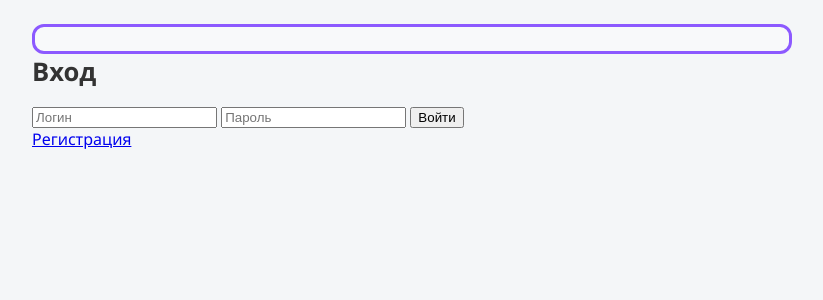
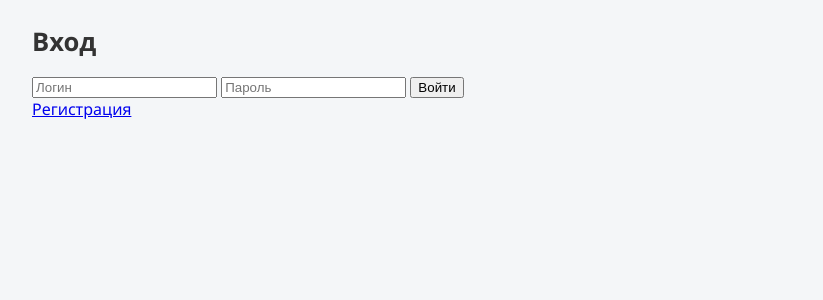
Before and after one commit to pavlo7200/training_calendar, a Flask app: page /login in a window 1280 px wide. Shown: the top 300 px of the page, without its empty margins (228-1051 px from the left). Run offline with Flask 3, Linux system fonts and the light colour scheme.

Commit message:
исправил небольшую ошибку оформления

```diff
--- a/templates/base.html
+++ b/templates/base.html
@@ -8,19 +8,21 @@
 <body>
   <div class="container">
 
-    <header class="top-bar">
+
       {% if current_user.is_authenticated %}
+        <header class="top-bar">
         <p>Вы вошли как {{ current_user.username }}. Вы {% if current_user.role=='trainer' %}тренер
           {% else %}клиент{% endif %}</p>
         <form method="post" action="{{ url_for('logout') }}">
           <button>Выйти</button>
         </form>
 
+        </header>
+      {% endif %}
 
-      {% endif %}
-    </header>
 
-    {% block content %}{% endblock %}
+    {% block content %}
+    {% endblock %}
   </div>
 </body>
 </html>
```
